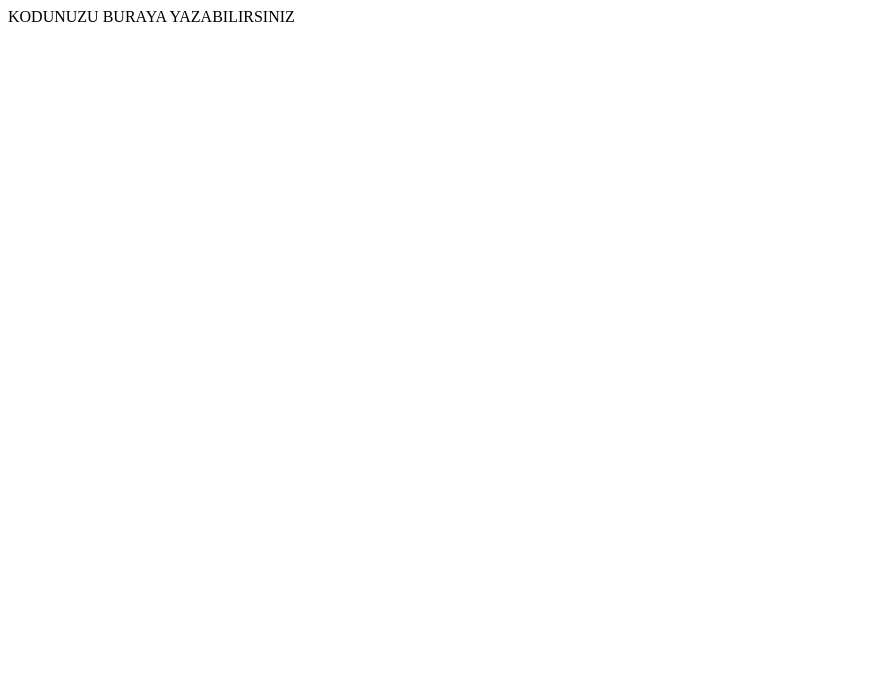
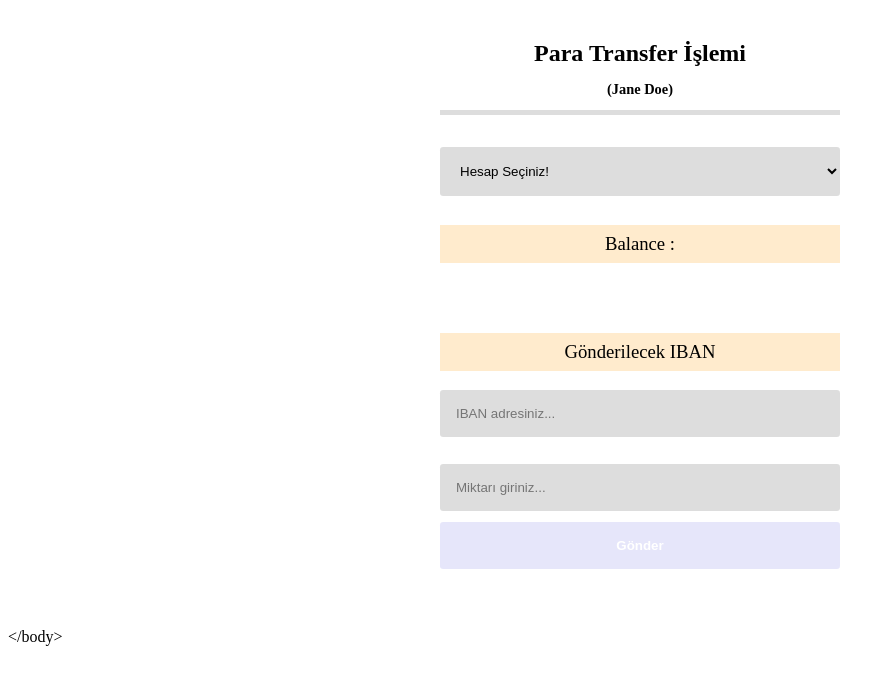
Before and after one commit to kodin21/eft-uygulamasi-week1-homework-ahmetsuhan, a website built with Parcel: page index.html in a window 1280 px wide. Shown: the whole page, without its empty margins (0-895 px from the left). Built offline with nearby package versions, Linux system fonts and the light colour scheme.

Commit message:
Files updated

```diff
--- a/example-other-file.js
+++ b/example-other-file.js
@@ -1 +1,20 @@
-export const name = 'BERKAY';
+const accounts = [
+    {
+        iban: 'trxx yyyy xxxx yyyy',
+        balance: 100,
+    },
+    {
+        iban: 'trxx yyyy xxxx yyyx',
+        balance: 5040,
+    },
+    {
+        iban: 'trxx yyyy xxxx xyyx',
+        balance: 10594,
+    }
+];
+
+export const user = {
+    name: 'Jane',
+    surname: 'Doe',
+    accounts
+};
--- a/index.html
+++ b/index.html
@@ -4,10 +4,100 @@
     <meta charset="UTF-8">
     <meta http-equiv="X-UA-Compatible" content="IE=edge">
     <meta name="viewport" content="width=device-width, initial-scale=1.0">
-    <title>Document</title>
+    <title>EFT Uygulaması</title>
+    <link rel="stylesheet" href="reset.css">
+    <style>
+        .section{
+            width: 25rem;
+            display: flex;
+            flex-direction: column;
+            padding: 1rem;
+            margin: 0 auto;
+            text-align: center;
+        }
+        .section__title{
+            display: flex;
+            flex-direction: column;
+            font-size: 1.5rem;
+            margin: 1rem 0;
+            padding-bottom: .7rem;
+            border-bottom: 5px solid #ddd;
+            position: relative;
+        }
+        .section__span{
+            margin-top: .9rem;
+            font-size: .9rem;
+        }
+        .section__form{
+            display: flex;
+            flex-direction: column;
+            width: 100%;
+        }
+        .form_group{
+            display: flex;
+            flex-direction: column;
+            margin: 1rem 0;
+        }
+        .form_title{
+            font-weight: 300;
+            background-color: blanchedalmond;
+            padding: .5rem;
+        }
+        .form_account,
+        .form_text,
+        .form_number,
+        .form_send,.mobile{
+            margin-bottom: .7rem;
+            padding: 1rem;
+            border:none;
+            background-color: #ddd;
+            border-radius: .2rem;
+        }
+        .form_send{
+            font-weight: 600;
+            cursor: pointer;
+        }
+        .form_send:hover{
+            background-color: #333;
+            color: #fff;
+        }
+        .form_send:disabled{
+            background-color: lavender;
+            color: #fff;
+            cursor: not-allowed;
+        }
+        .mobile{
+            display: none;
+        }
+
+    </style>
 </head>
 <body>
-    KODUNUZU BURAYA YAZABILIRSINIZ
+
+    <div class="section">
+        <h2 class="section__title">Para Transfer İşlemi <span class="section__span">(Jane Doe)</span></h2>
+        <form class="form_money">
+        <div class="section__form">
+            <div class="form_group">
+                <select name="form_account" class="form_account">
+                    <option value="">Hesap Seçiniz!</option>
+                </select>
+                <h3 class="form_title">Balance :  </h3>
+            </div>
+
+            <div class="form_group">
+                <h3 class="form_title">Gönderilecek IBAN</h3>
+                <input class="form_text" type="text" name="inputIBAN" placeholder="IBAN adresiniz...">
+            </div>
+            <input class="form_number" type="number" name="inputMoney" placeholder="Miktarı giriniz...">
+
+            <input type="number" maxlength="4" minlength="4" class="mobile" placeholder="Telefona gelen şifreyi giriniz..">
+            <button class="form_send" type="submit">Gönder</button>
+        </div>
+        </form>
+        <p class="time"></p>
+    </div>
+
     <script src="index.js"></script>
 </body>
 </html>
--- a/index.js
+++ b/index.js
@@ -1,6 +1,69 @@
-import { name } from './example-other-file';
+import { user } from './example-other-file';
 
-console.log('Javascriptinizi buraya yazabilirsiniz')
+const accountDOM = document.querySelector(".form_account");
+const sendMoneyTotalDOM = document.querySelector(".form_number");
+const sendFormDOM = document.querySelector(".form_send");
+const mobilDOM = document.querySelector(".mobile");
+const timeOut = 60 * 1000 * 2;
 
-// Baska dosyadan calistirmak mumkun, dosyalari parcalamaktan korkmayin!
-// name
+/** Timer */
+window.addEventListener("load", () => {
+    window.setTimeout(() => {
+        alert("Oturumunuz sonlanmıştır");
+        window.location.reload(true);
+    }, timeOut);
+
+});
+
+/* Button İnaktif */
+document.querySelector(".form_send").disabled = true;
+
+let balance = 0;
+let sendMoney = 0;
+let count = 0;
+
+user.accounts.forEach(item => {
+    const optionDOM = document.createElement('option');
+    optionDOM.textContent = item.iban;
+    optionDOM.value = item.balance;
+    accountDOM.appendChild(optionDOM);
+
+});
+accountDOM.addEventListener("change", function(){
+    document.querySelector(".form_title").textContent = "Balance: " + this.value;
+    balance = Number(this.value);
+
+    sendMoneyTotalDOM.addEventListener("change", function(){
+        sendMoney = Number(this.value);
+        if(sendMoney > balance){
+            document.querySelector(".form_send").disabled = true;
+            alert("Girdiğiniz değer bakiyeden büyüktür!!!");
+        }else{
+            document.querySelector(".form_send").disabled = false;
+        }
+    });
+});
+sendFormDOM.addEventListener("click", (e) => {
+    e.preventDefault();
+    if(sendMoney < 500){
+        alert("Başarılı");
+    }else{
+        mobilDOM.style.display = 'block';
+        mobilDOM.addEventListener("keydown",(e) =>{
+            if(e.key == "Enter"){
+                e.preventDefault();
+                if(mobilDOM.value === "1234"){
+                    alert("Başarılı");
+                }else{
+                    if(count < 4){
+                        count++;
+                        alert("Şifre yanlış!")
+                        return;
+                    }else{
+                        alert("Hesabınız bloke oldu!")
+                    }
+                }
+            }
+        });
+    }
+});
```
